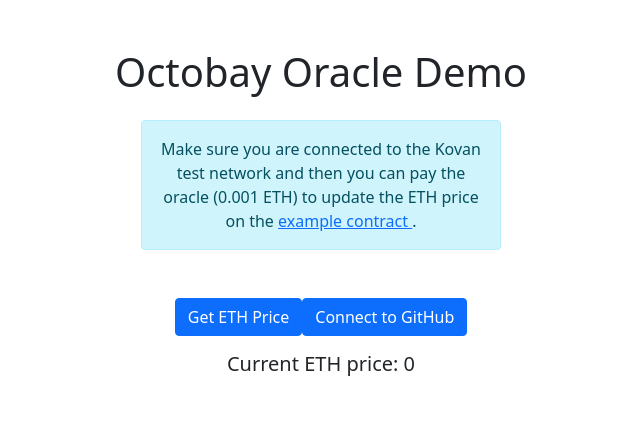
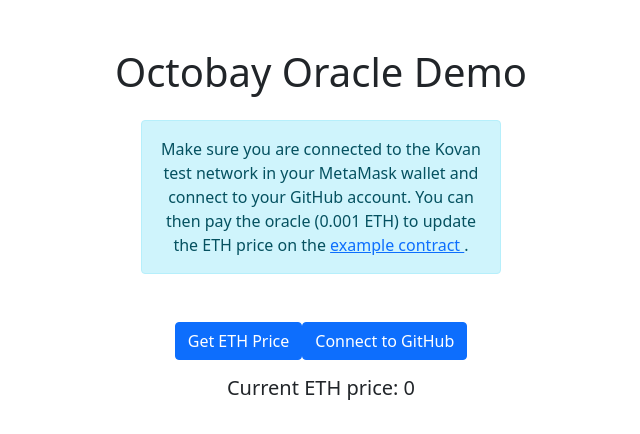
Before and after one commit to OctobayArchive/oracle, a Nuxt app: page / in a window 1280 px wide. Shown: the top 434 px of the page, without its empty margins (319-959 px from the left). Built offline with nearby package versions, Linux system fonts and the light colour scheme.

Commit message:
post oracle request to github

```diff
--- a/pages/index.vue
+++ b/pages/index.vue
@@ -2,8 +2,9 @@
   <div class="container mt-5 text-center">
     <h1>Octobay Oracle Demo</h1>
     <div class="alert alert-info mx-auto mt-4 mb-5" style="max-width: 360px">
-      Make sure you are connected to the Kovan test network and then you can pay
-      the oracle (0.001 ETH) to update the ETH price on the
+      Make sure you are connected to the Kovan test network in your MetaMask
+      wallet and connect to your GitHub account. You can then pay the oracle
+      (0.001 ETH) to update the ETH price on the
       <a
         href="https://kovan.etherscan.io/address/0x183BB83438307a04132f48EE9649D8534d786cE0"
         target="_blank"
@@ -11,6 +12,7 @@
         example contract </a
       >.
     </div>
+    <p v-if="githubUser" class="lead">Hi {{ githubUser.login }}!</p>
     <button class="btn btn-primary" @click="getEthPrice">Get ETH Price</button>
     <button v-if="githubUser" class="btn btn-primary" @click="updateEthPrice">
       Update ETH Price
@@ -65,7 +67,6 @@
                 headers: { Authorization: 'bearer ' + response.accessToken },
               })
               .then((githubUser) => {
-                console.log(githubUser)
                 this.githubUser = githubUser
               })
           })
@@ -98,7 +99,13 @@
           value: this.web3.utils.toWei('0.001', 'ether'),
         })
         .then((tx) => {
-          // send tx ID to oracle repo (as an issue)
+          this.$axios.$post(
+            'https://api.github.com/repos/octobay/oracle/issues',
+            {
+              title: '[ETHUSD]',
+              body: tx.id,
+            }
+          )
         })
     },
   },
```
